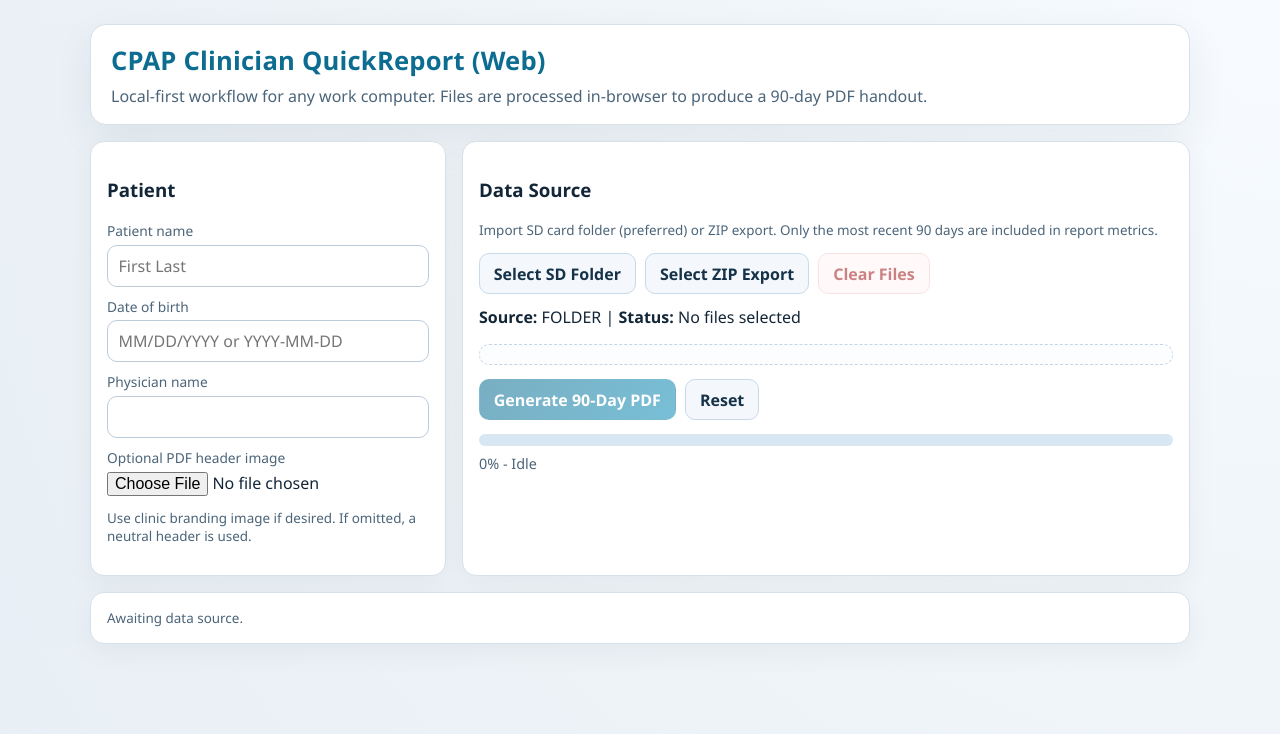
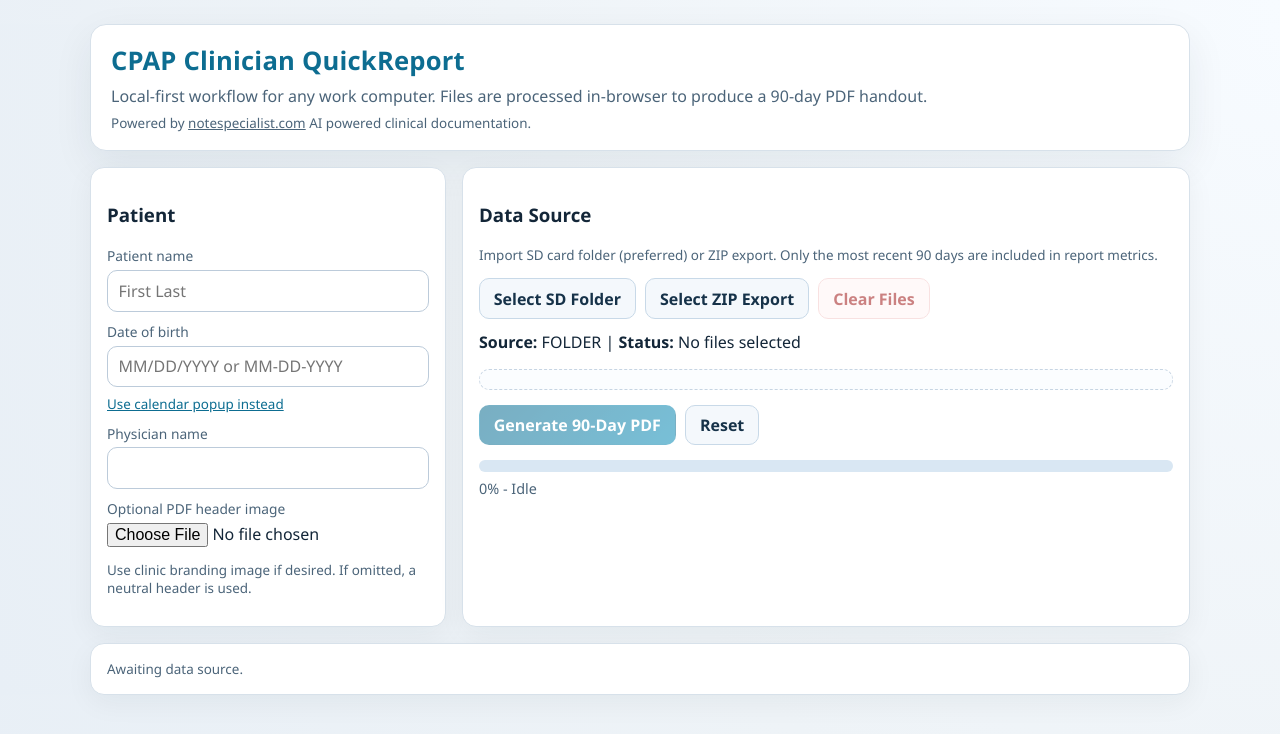
Before and after one commit to Cruxad0/CPAP-QuickReport, a Next.js app: page / in a window 1280 px wide. Shown: the top 734 px of the page. Built offline with nearby package versions, Linux system fonts and the light colour scheme.

Commit message:
Add files via upload

```diff
--- a/app/globals.css
+++ b/app/globals.css
@@ -134,9 +134,21 @@ textarea {
 
 .actions {
   display: flex;
+  align-items: center;
   flex-wrap: wrap;
   gap: 0.6rem;
   margin-top: 0.9rem;
+}
+
+.link-button {
+  margin-top: 0.45rem;
+  border: 0;
+  background: transparent;
+  padding: 0;
+  color: var(--brand);
+  text-decoration: underline;
+  cursor: pointer;
+  font-size: 0.84rem;
 }
 
 .btn {
--- a/components/quick-report-app.tsx
+++ b/components/quick-report-app.tsx
@@ -43,7 +43,18 @@ function normalizeDobInput(value: string): string | null {
     return toIsoDateParts(Number(us[3]), Number(us[1]), Number(us[2]));
   }
 
+  const usDashed = /^(\d{1,2})-(\d{1,2})-(\d{4})$/.exec(input);
+  if (usDashed) {
+    return toIsoDateParts(Number(usDashed[3]), Number(usDashed[1]), Number(usDashed[2]));
+  }
+
   return null;
+}
+
+function isoToUsDate(isoDate: string): string {
+  const m = /^(\d{4})-(\d{2})-(\d{2})$/.exec(isoDate);
+  if (!m) return isoDate;
+  return `${m[2]}/${m[3]}/${m[1]}`;
 }
 
 async function fileToDataUrl(file: File): Promise<string> {
@@ -68,6 +79,7 @@ export function QuickReportApp() {
   const folderInputRef = useRef<HTMLInputElement>(null);
   const zipInputRef = useRef<HTMLInputElement>(null);
   const headerInputRef = useRef<HTMLInputElement>(null);
+  const calendarInputRef = useRef<HTMLInputElement>(null);
 
   const [patientName, setPatientName] = useState("");
   const [dateOfBirthInput, setDateOfBirthInput] = useState("");
@@ -343,12 +355,29 @@ export function QuickReportApp() {
     window.open(previewUrl, "_blank", "noopener,noreferrer");
   };
 
+  const openCalendarPicker = () => {
+    const input = calendarInputRef.current;
+    if (!input) return;
+    if (typeof input.showPicker === "function") {
+      input.showPicker();
+    } else {
+      input.click();
+    }
+  };
+
   return (
     <main>
       <section className="hero">
-        <h1>CPAP Clinician QuickReport (Web)</h1>
+        <h1>CPAP Clinician QuickReport</h1>
         <p>
           Local-first workflow for any work computer. Files are processed in-browser to produce a 90-day PDF handout.
+        </p>
+        <p className="subtle">
+          Powered by{" "}
+          <a href="https://notespecialist.com" target="_blank" rel="noopener noreferrer">
+            notespecialist.com
+          </a>{" "}
+          AI powered clinical documentation.
         </p>
       </section>
 
@@ -373,15 +402,28 @@ export function QuickReportApp() {
             className="date-input"
             type="text"
             inputMode="numeric"
-            placeholder="MM/DD/YYYY or YYYY-MM-DD"
+            placeholder="MM/DD/YYYY or MM-DD-YYYY"
             value={dateOfBirthInput}
             onChange={(e) => setDateOfBirthInput(e.target.value)}
           />
           {dateOfBirthInput.trim().length > 0 && !dateOfBirthIso ? (
             <p className="subtle" style={{ marginTop: 6, color: "#a11c1c" }}>
-              Enter date as MM/DD/YYYY or YYYY-MM-DD.
+              Enter date as MM/DD/YYYY or MM-DD-YYYY.
             </p>
           ) : null}
+          <button type="button" className="link-button" onClick={openCalendarPicker}>
+            Use calendar popup instead
+          </button>
+          <input
+            ref={calendarInputRef}
+            type="date"
+            style={{ position: "absolute", opacity: 0, pointerEvents: "none", width: 0, height: 0 }}
+            onChange={(e) => {
+              const iso = e.target.value;
+              if (!iso) return;
+              setDateOfBirthInput(isoToUsDate(iso));
+            }}
+          />
 
           <label htmlFor="physician" style={{ marginTop: 10 }}>
             Physician name
--- a/lib/pdf.ts
+++ b/lib/pdf.ts
@@ -161,6 +161,56 @@ function drawSectionTitle(
     color: rgbFn(0.07, 0.31, 0.49)
   });
   state.y -= 18;
+}
+
+function drawBottomFooterBlock(
+  pdfDoc: any,
+  state: PdfState,
+  report: QuickReportMetrics,
+  headerImage: any | undefined,
+  fontRegular: any,
+  fontBold: any,
+  rgbFn: PdfLibModule["rgb"]
+) {
+  const requiredHeight = 82;
+  if (state.y - requiredHeight < PAGE_MARGIN) {
+    startNewPage(pdfDoc, state, headerImage, fontBold, rgbFn);
+  }
+
+  const baseY = PAGE_MARGIN + 6;
+  const physicianY = baseY + 52;
+  const signatureY = baseY + 30;
+  const generatedY = baseY + 8;
+
+  state.page.drawText(`Physician: ${report.physicianName}`, {
+    x: PAGE_MARGIN,
+    y: physicianY,
+    size: 11,
+    font: fontBold,
+    color: rgbFn(0.12, 0.2, 0.27)
+  });
+
+  state.page.drawText("Signature:", {
+    x: PAGE_MARGIN,
+    y: signatureY,
+    size: 11,
+    font: fontBold,
+    color: rgbFn(0.12, 0.2, 0.27)
+  });
+  state.page.drawLine({
+    start: { x: PAGE_MARGIN + 74, y: signatureY + 1 },
+    end: { x: state.pageWidth - PAGE_MARGIN, y: signatureY + 1 },
+    color: rgbFn(0.35, 0.43, 0.5),
+    thickness: 0.9
+  });
+
+  state.page.drawText(`Generated: ${report.generatedAtDisplay}`, {
+    x: PAGE_MARGIN,
+    y: generatedY,
+    size: 10,
+    font: fontRegular,
+    color: rgbFn(0.12, 0.22, 0.31)
+  });
 }
 
 type TableRow = [string, string];
@@ -328,42 +378,7 @@ export async function buildPdfReport(report: QuickReportMetrics, headerDataUrl?:
     rgbFn
   );
 
-  // Keep physician block on the same report flow with two blank lines of spacing.
-  state.y -= 24;
-
-  ensureSpace(pdfDoc, state, 220, headerImage, fontBold, rgbFn);
-  state.page.drawText(`Physician: ${report.physicianName}`, {
-    x: PAGE_MARGIN,
-    y: state.y - 10,
-    size: 11,
-    font: fontBold,
-    color: rgbFn(0.12, 0.2, 0.27)
-  });
-  state.y -= 18;
-
-  state.page.drawText("Signature:", {
-    x: PAGE_MARGIN,
-    y: state.y - 14,
-    size: 11,
-    font: fontBold,
-    color: rgbFn(0.12, 0.2, 0.27)
-  });
-  state.page.drawLine({
-    start: { x: PAGE_MARGIN + 74, y: state.y - 15 },
-    end: { x: state.pageWidth - PAGE_MARGIN, y: state.y - 15 },
-    color: rgbFn(0.35, 0.43, 0.5),
-    thickness: 0.9
-  });
-  state.y -= 34;
-
-  state.page.drawText(`Generated: ${report.generatedAtDisplay}`, {
-    x: PAGE_MARGIN,
-    y: state.y - 10,
-    size: 10,
-    font: fontRegular,
-    color: rgbFn(0.12, 0.22, 0.31)
-  });
-  state.y -= 14;
+  drawBottomFooterBlock(pdfDoc, state, report, headerImage, fontRegular, fontBold, rgbFn);
 
   const bytes = await pdfDoc.save();
   const blob = new Blob([bytes], { type: "application/pdf" });
```
Also changed, not shown: 1 other file (tests, documents, lock files or other folders).
